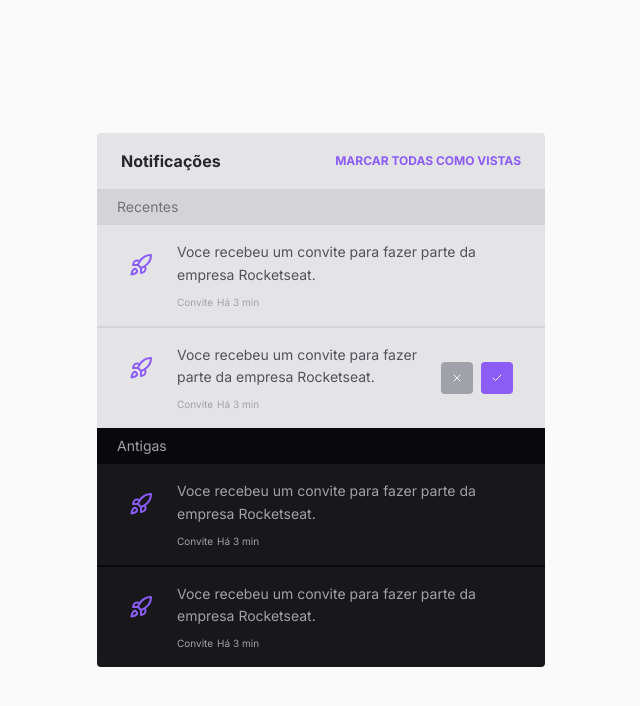
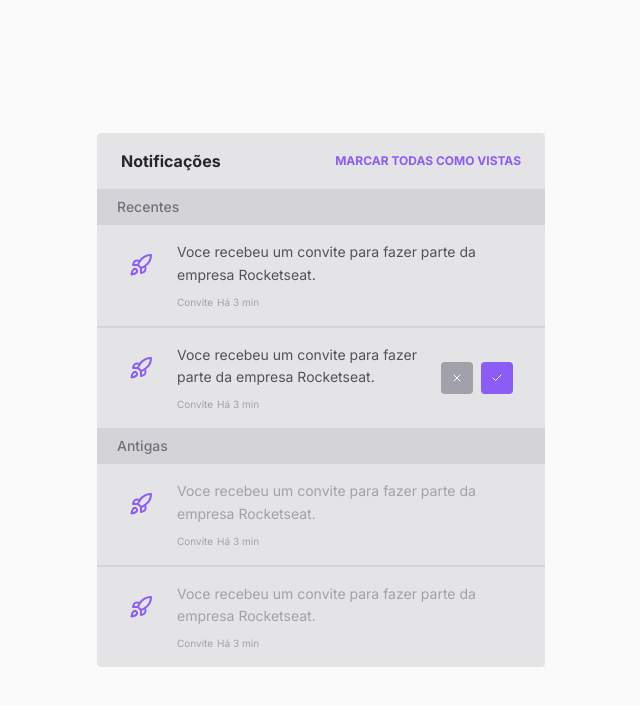
Before and after one commit to AlexMarquesAlves/widget-notification, a Next.js app: page / in a window 1280 px wide. Shown: the top 706 px of the page, without its empty margins (319-959 px from the left). Built offline with nearby package versions, Linux system fonts and the light colour scheme.

Commit message:
style: "Add 'font-medium' class to Recent and Ancient section headers and update notification block background colors in Widget component"

```diff
--- a/src/components/Widget.tsx
+++ b/src/components/Widget.tsx
@@ -19,7 +19,7 @@ export function Widget({ children }: WidgetProps) {
 
         {/* Recent Section */}
         <div>
-          <div className="bg-zinc-300 dark:bg-zinc-950 px-5 py-2 text-sm text-zinc-500 dark:text-zinc-400">
+          <div className="bg-zinc-300 dark:bg-zinc-950 font-medium px-5 py-2 text-sm text-zinc-500 dark:text-zinc-400">
             Recentes
           </div>
 
@@ -65,13 +65,13 @@ export function Widget({ children }: WidgetProps) {
         </div>
         {/* Ancient Section */}
         <div>
-          <div className="bg-zinc-950 px-5 py-2 text-sm text-zinc-400">
+          <div className="bg-zinc-300 dark:bg-zinc-950 font-medium px-5 py-2 text-sm text-zinc-500 dark:text-zinc-400">
             Antigas
           </div>
 
-          <div className="divide-y-2 divide-zinc-950">
+          <div className="divide-y-2 divide-zinc-300 dark:divide-zinc-950">
             {/* notification block */}
-            <div className="bg-zinc-900 px-8 py-4 flex items-start gap-6">
+            <div className="bg-zinc-200 dark:bg-zinc-900 px-8 py-4 flex items-start gap-6">
               <Rocket className="h-6 w-6 text-violet-500 mt-3" />
               <div className="flex-1 flex flex-col gap-2">
                 <p className="text-sm leading-relaxed text-zinc-400">
@@ -85,7 +85,7 @@ export function Widget({ children }: WidgetProps) {
               </div>
             </div>
             {/* notification block */}
-            <div className="bg-zinc-900 px-8 py-4 flex items-start gap-6">
+            <div className="bg-zinc-200 dark:bg-zinc-900 px-8 py-4 flex items-start gap-6">
               <Rocket className="h-6 w-6 text-violet-500 mt-3" />
               <div className="flex-1 flex flex-col gap-2">
                 <p className="text-sm leading-relaxed text-zinc-400">
```
